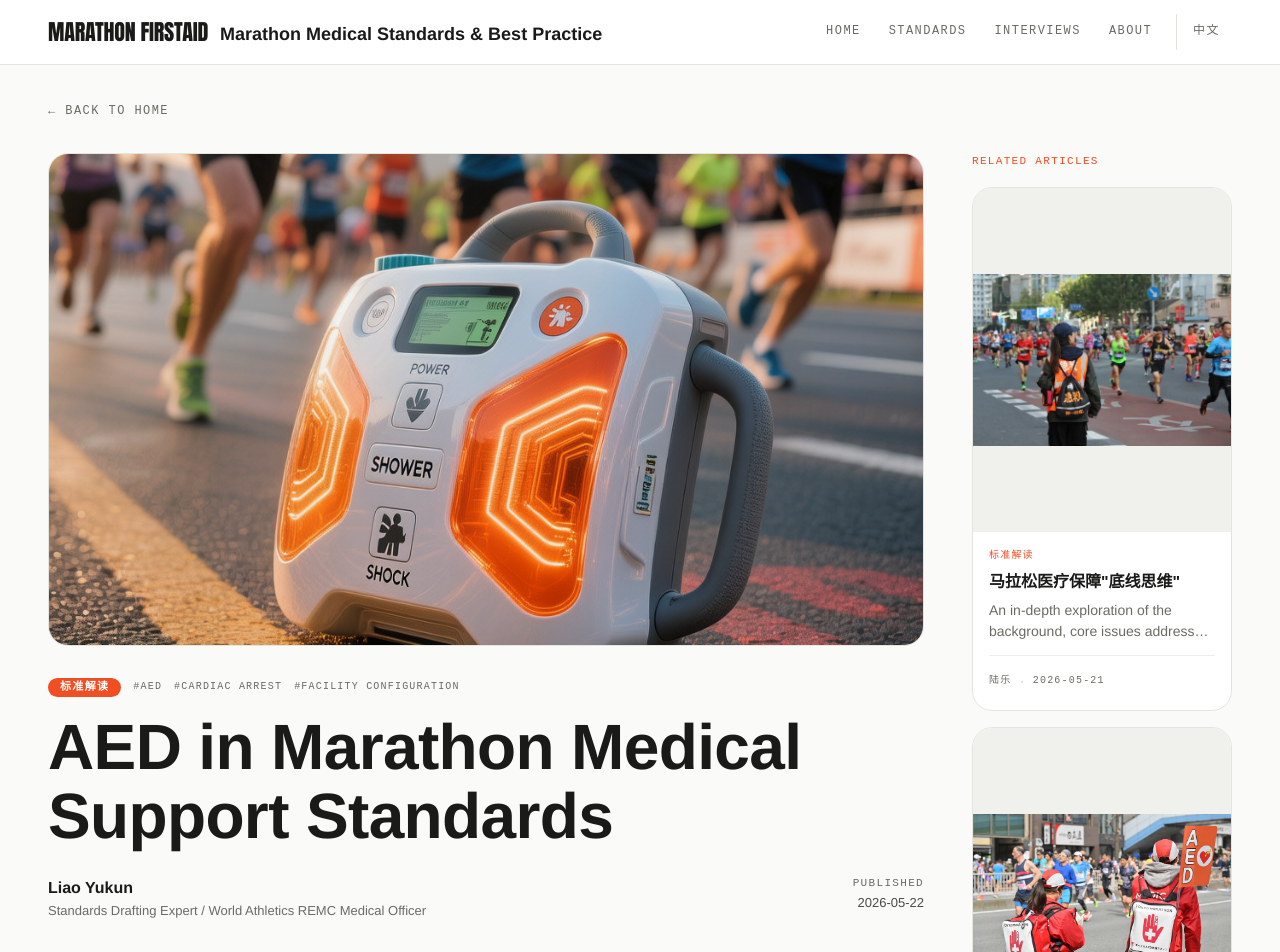
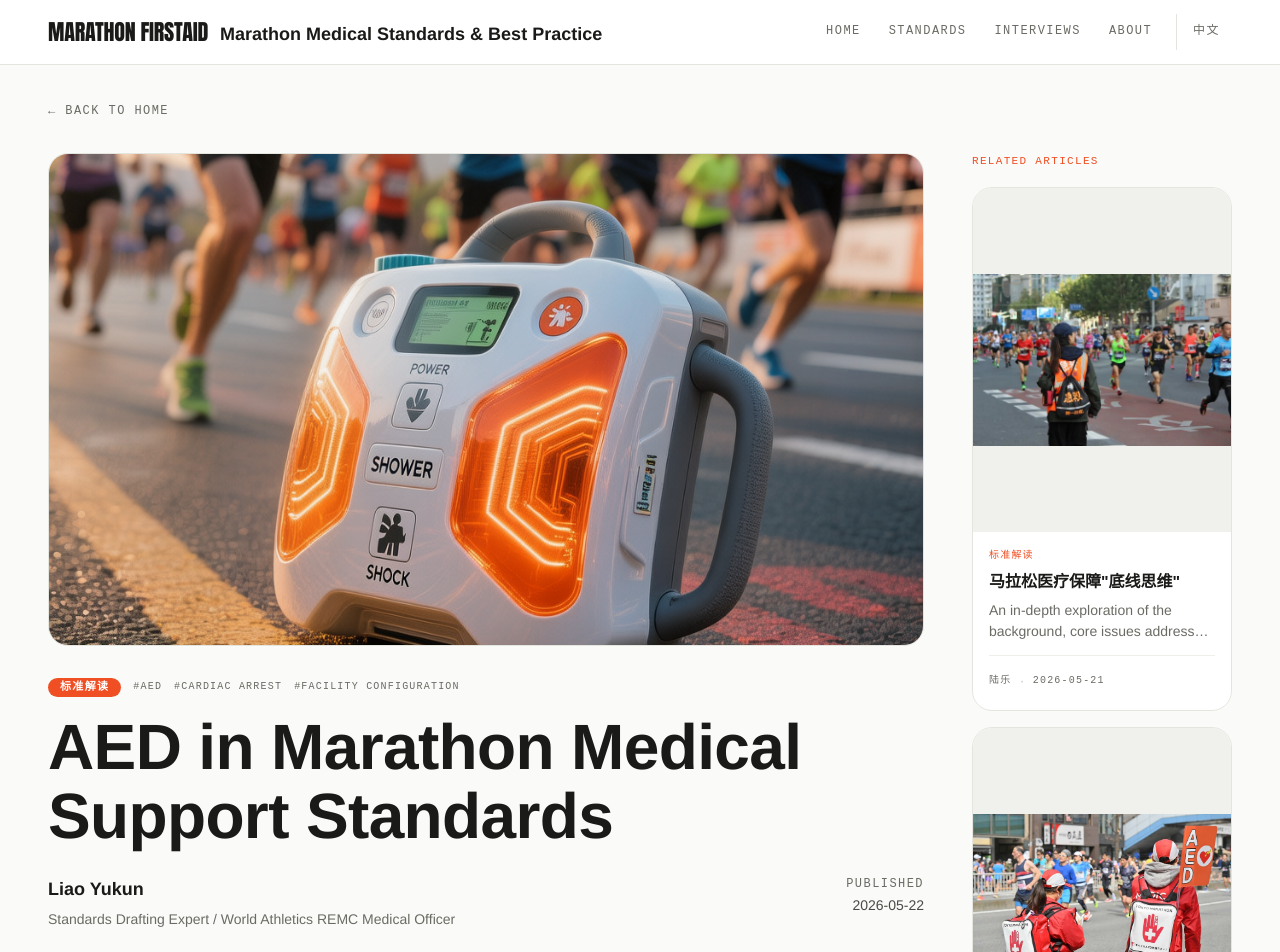
Before and after one commit to Arrowliu083/marathon-medical-site, a Next.js app: page /en/article/aed-in-standards in a window 1280 px wide. Shown: the top 952 px of the page. Built offline with nearby package versions, Linux system fonts and the light colour scheme.

Commit message:
作者18px extrabold + 角色14px，发布时间12px/14px

```diff
--- a/src/app/[locale]/article/[slug]/ArticleContent.tsx
+++ b/src/app/[locale]/article/[slug]/ArticleContent.tsx
@@ -129,18 +129,18 @@ export default function ArticleContent({ meta, content, messages: t }: ArticleCo
           {/* Meta bar — the width anchor: author left edge to date right edge */}
           <div className="flex items-start gap-3 mb-8 pb-8 border-b border-border">
             <div className="flex-shrink-0">
-              <div className="text-[16px] font-bold text-text-primary">
+              <div className="text-[18px] font-extrabold text-text-primary">
                 {content.author}
               </div>
-              <div className="text-[13px] text-text-secondary">
+              <div className="text-[14px] text-text-secondary mt-1">
                 {content.authorRole}
               </div>
             </div>
             <div className="ml-auto flex-shrink-0 text-right">
-              <div className="mono-label text-[11px] text-text-secondary">
+              <div className="mono-label text-[12px] text-text-secondary">
                 {t.publishedOn}
               </div>
-              <div className="text-[13px] text-muted-text">
+              <div className="text-[14px] text-muted-text">
                 {content.date}
               </div>
             </div>
```
